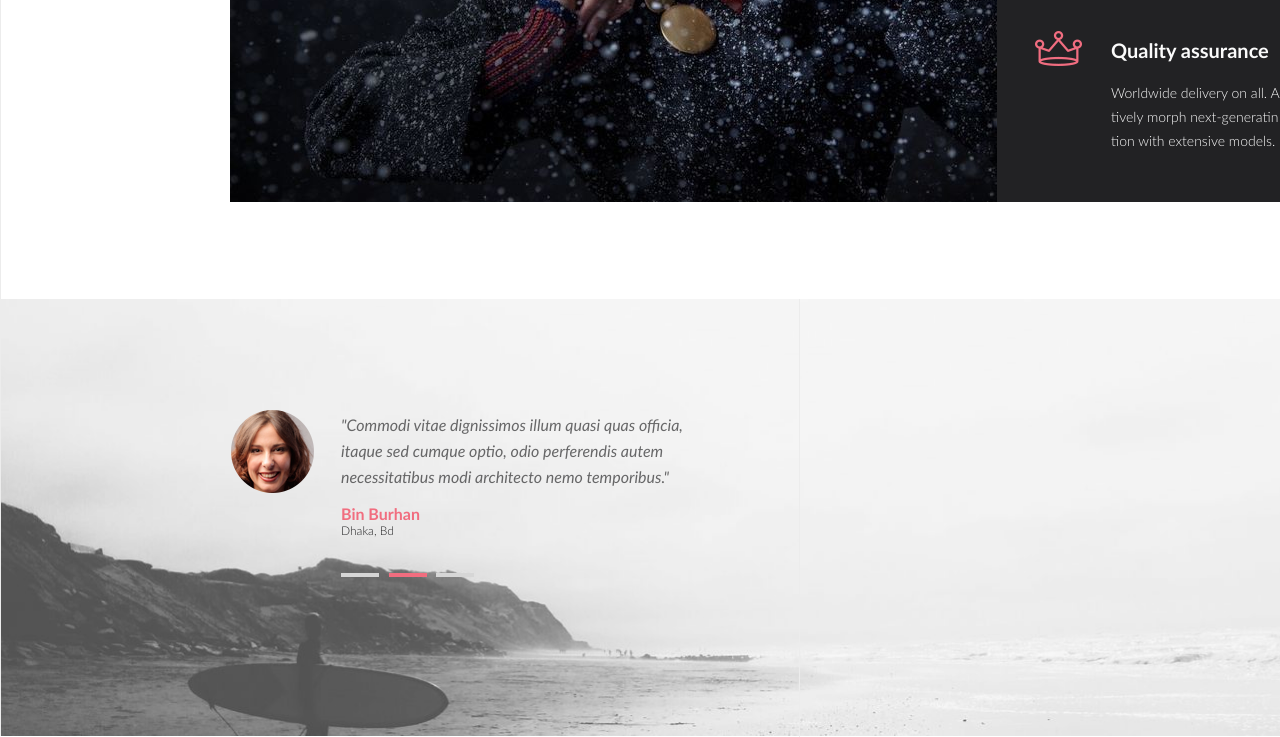
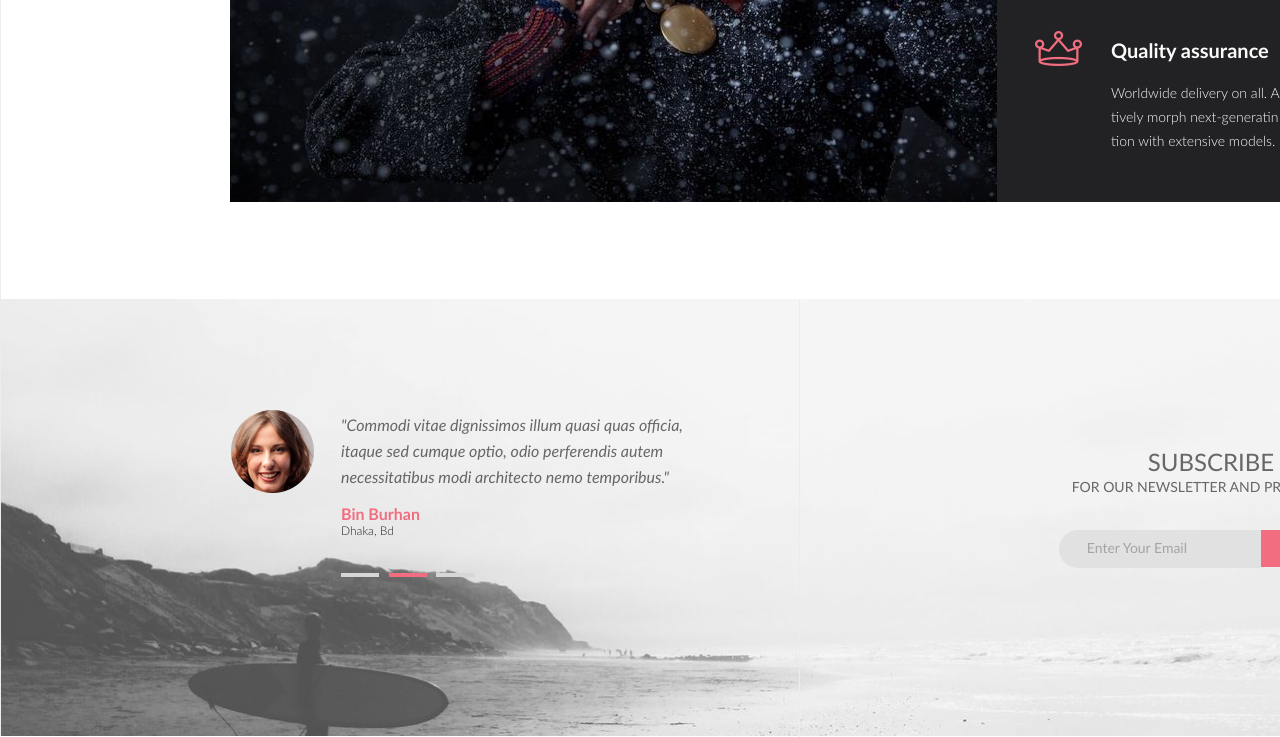
Before and after one commit to Crash2410/The-brand-site, a website: page app/index.html in a window 1280 px wide. Shown: the part 3284-4021 px from the top of the page. Drawn offline with Linux system fonts and the light colour scheme; files whose address does not match are found by name.

Commit message:
Выполнена правая часть блока Subscribe, form.

```diff
--- a/app/index.html
+++ b/app/index.html
@@ -292,7 +292,20 @@
           <div class="subscribe-blog__decor-2"></div>
           <div class="subscribe-blog__decor-1"></div>
         </div><!-- End of `.subscribe-blog` -->
-
+        <div class="subscribe-right">
+          <div class="subscribe-h">
+            <div class="subscribe-h__title">Subscribe</div>
+            <div class="subscribe-h__text">for our newsletter and promotion</div>
+          </div>
+          <form action="handler.php"  class="subscribe-form">
+              <div class="subscribe-form__input">
+                <input type="email" placeholder="Enter Your Email">
+              </div>
+              <div class="subscribe-form__submit-btn">
+                <button type="submit"><a href="">Subscribe</a></button>
+              </div>
+          </form>
+        </div>
       </div><!-- End of `.subscribe` -->
     </div><!-- End container of `subscribe` -->
 
--- a/app/sass/main.scss
+++ b/app/sass/main.scss
@@ -812,6 +812,89 @@ body {
 	@extend .subscribe-blog__decor-1;
 	background-color:  $accent;
 }
+// Begin of subscribe title & form
+.subscribe-right {
+	display: block;
+	position: absolute;
+	top: 148px;
+	right: 236px;
+	z-index: 12;
+}
 
+.subscribe-h {
+	margin-bottom: 35px;
+}
+
+.subscribe-h__title {
+	color:  rgba(34, 34, 36, 0.67);
+	font-size: 24px;
+	font-weight: 400;
+	line-height: 34px;
+	text-align: center;
+	text-transform: uppercase;
+}
+
+.subscribe-h__text {
+	color:  rgba(34, 34, 36, 0.67);
+	font-size: 14px;
+	font-weight: 400;
+	line-height: 14px;
+	text-align: center;
+	text-transform: uppercase;
+}
+
+.subscribe-form {
+  max-width: 386px;
+  display: block;
+}
+.subscribe-form__input {
+  display: inline-block;
+  max-width: 282px;
+
+  input {
+    color:  rgba(34, 34, 36, 0.67);
+    font-size: 14px;
+    font-weight: 400;
+    line-height: 36px;
+    text-align: left;
+    padding-left: 28px;
+    border-width: 0;
+    border-bottom-left-radius: 23px;
+    border-top-left-radius: 23px;
+    background-color:  #e1e1e1;
+    vertical-align: top;
+  }
+}
+.subscribe-form__submit-btn {
+  max-width: 104px;
+  display: inline-block;
+  vertical-align: top;
+  margin-left: -3px;
+
+  button[type="submit"] {
+    padding: 0 21px;
+    color:  #fff;
+    font-size: 14px;
+    font-weight: 400;
+    line-height: 37px;
+    text-align: center;
+    border-width: 0;
+    border-bottom-right-radius: 23px;
+    border-top-right-radius: 23px;
+    background-color:  $accent;
+    &:hover {
+      	background-color: darken($accent, 6%);
+      	color: fff;
+      	transition: background-color 0.25s ease;
+      }
+
+    a {
+      text-decoration: none;
+      color:  #fff;
+      display: block;
+      cursor: pointer;
+    }
+  }
+}
 
 @import "media"; // Всегда в конце
```
Also changed, not shown: app/css/main.min.css.
